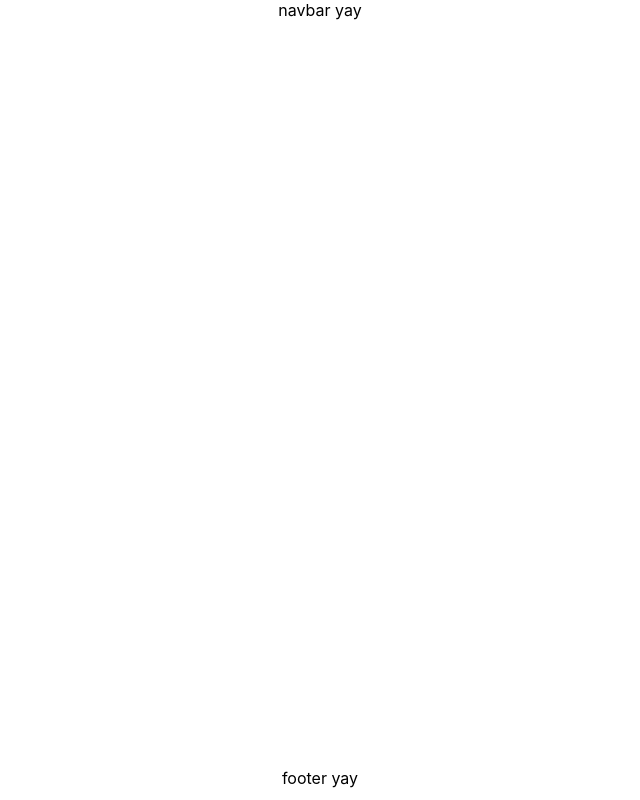
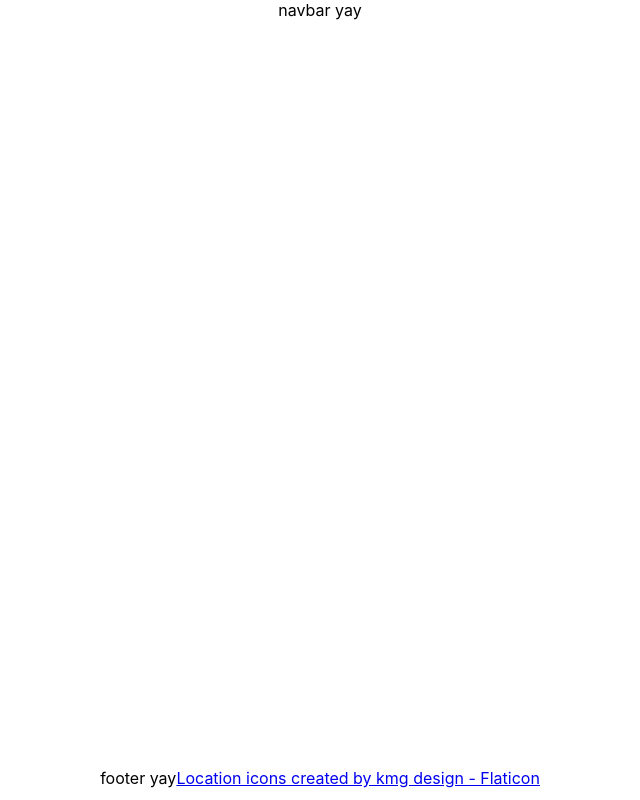
Before and after one commit to kalafriz/fsd-roadmap, a React (Create React App) app in the folder react/learn-react-scrimba/travel-journal/: page / in a window 1280 px wide. Shown: the whole page, without its empty margins (320-960 px from the left). Built offline with nearby package versions, Linux system fonts and the light colour scheme.

Commit message:
add pin icon + attribution

```diff
--- a/react/learn-react-scrimba/travel-journal/src/components/Footer.js
+++ b/react/learn-react-scrimba/travel-journal/src/components/Footer.js
@@ -1,3 +1,13 @@
 export default function Footer() {
-  return <footer>footer yay</footer>;
+  return (
+    <footer>
+      footer yay
+      <a
+        href="https://www.flaticon.com/free-icons/location"
+        title="location icons"
+      >
+        Location icons created by kmg design - Flaticon
+      </a>
+    </footer>
+  );
 }
```
Also changed, not shown: react/learn-react-scrimba/travel-journal/src/components/icons/pin.png (added).
